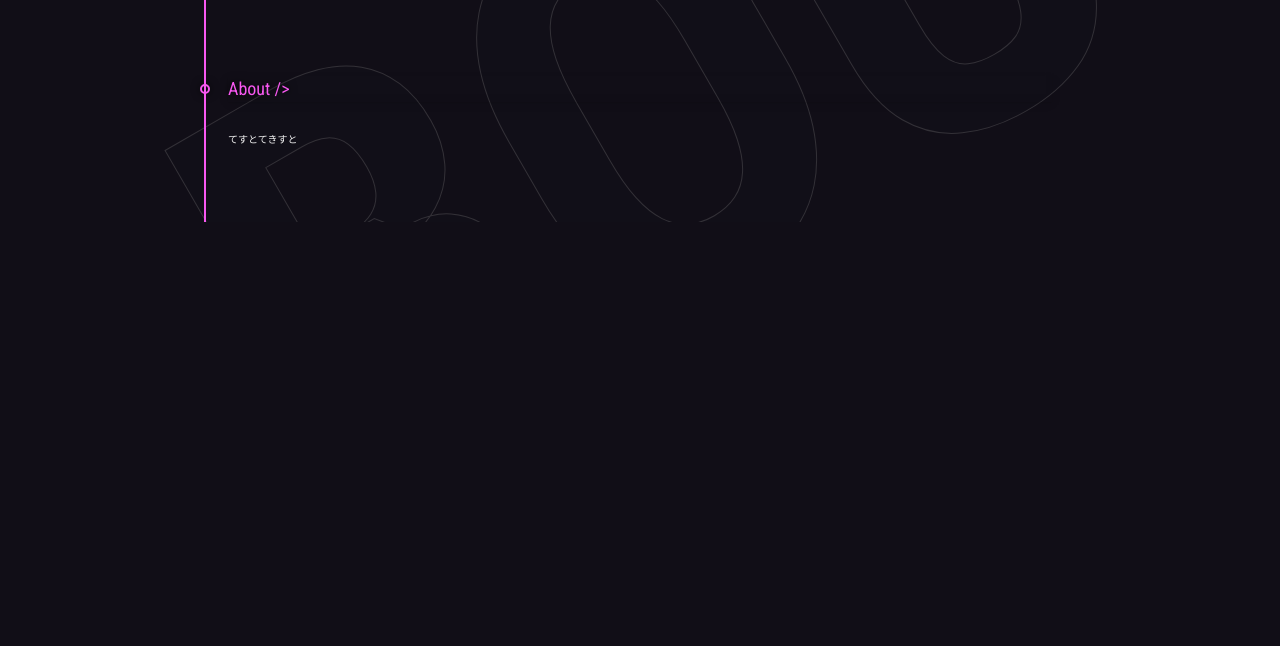
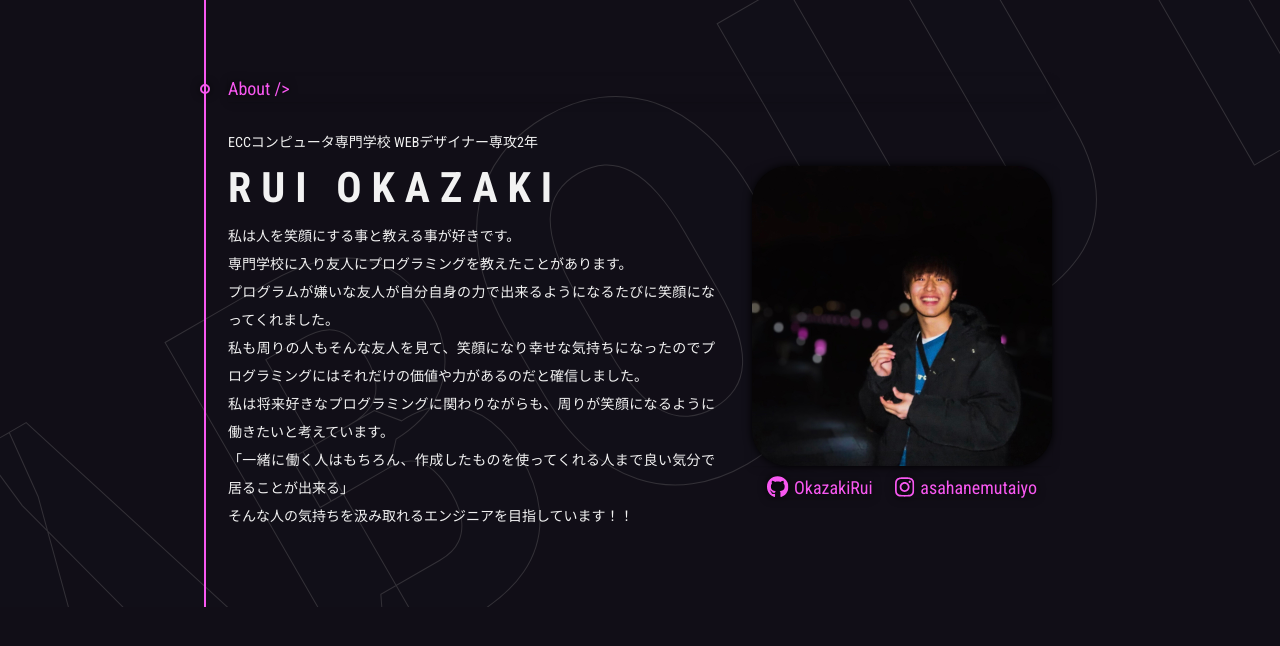
Before and after one commit to ruiokazaki-archive/portfolio-react, a React (Create React App) app: page / in a window 1280 px wide. Shown: the top 646 px of the page. Built offline with nearby package versions, Linux system fonts and the light colour scheme.

Commit message:
update: About components complete

```diff
--- /dev/null
+++ b/src/components/organisms/About.style.tsx
@@ -0,0 +1,61 @@
+import styled from 'styled-components';
+import tw from 'tailwind-styled-components';
+
+// Contents Wrap
+
+// Left contnests
+const LeftContentsStyle = styled.section`
+  width: 487px;
+  height: 400px;
+`;
+export const LeftContents = tw(LeftContentsStyle)`flex flex-col`;
+
+const ProfileNameStyle = styled.h3`
+  line-height: 49px;
+  letter-spacing: 10px;
+  font-size: 42px;
+  margin-top: 10px;
+  margin-bottom: 10px;
+`;
+export const ProfileName = tw(ProfileNameStyle)`font-bold order-2`;
+const ProfileSchoolStyle = styled.p`
+  font-size: 14px;
+`;
+export const ProfileSchool = tw(ProfileSchoolStyle)` order-1`;
+
+const ProfileIntroductionStyle = styled.p`
+  font-size: 14px;
+  line-height: 28px;
+`;
+export const ProfileIntroduction = tw(
+  ProfileIntroductionStyle,
+)`text-justify order-3`;
+
+const ProfileImageStyle = styled.figure`
+  img {
+    width: 100%;
+    border-radius: 36px;
+  }
+`;
+export const ProfileImage = tw(ProfileImageStyle)`w-full shadow`;
+
+// Right contnests
+export const RightContents = styled.div`
+  width: 300px;
+`;
+
+const LinkWrapStyle = styled.div`
+  margin: 10px 15px 0 15px;
+`;
+export const LinkWrap = tw(LinkWrapStyle)`flex justify-between`;
+
+const LinkStyle = styled.a`
+  font-size: 18px;
+  line-height: 21px;
+`;
+export const Link = tw(LinkStyle)`flex items-center text-pink1 shadow`;
+
+const LinkIconStyle = styled.figure`
+  margin-right: 5px;
+`;
+export const LinkIcon = tw(LinkIconStyle)`flex items-center justify-center`;
--- a/src/components/organisms/About.tsx
+++ b/src/components/organisms/About.tsx
@@ -1,9 +1,66 @@
 import { VFC } from 'react';
 import SectionWrap from '../templates/SectionWrap';
+import {
+  LeftContents,
+  RightContents,
+  ProfileName,
+  ProfileSchool,
+  ProfileIntroduction,
+  ProfileImage,
+  LinkWrap,
+  Link,
+  LinkIcon,
+} from './About.style';
+
+// images
+import myself from '../../assets/images/myself.jpg';
+import github from '../../assets/svg/github.svg';
+import instagram from '../../assets/svg/instagram.svg';
 
 const About: VFC = () => (
   <SectionWrap sectionTitle="About">
-    <p>てすとてきすと</p>
+    <div className="flex items-center justify-between">
+      <LeftContents>
+        <ProfileName>RUI OKAZAKI</ProfileName>
+        <ProfileSchool>
+          ECCコンピュータ専門学校 WEBデザイナー専攻2年
+        </ProfileSchool>
+        <ProfileIntroduction>
+          私は人を笑顔にする事と教える事が好きです。
+          <br />
+          専門学校に入り友人にプログラミングを教えたことがあります。
+          <br />
+          プログラムが嫌いな友人が自分自身の力で出来るようになるたびに笑顔になってくれました。
+          <br />
+          私も周りの人もそんな友人を見て、笑顔になり幸せな気持ちになったのでプログラミングにはそれだけの価値や力があるのだと確信しました。
+          <br />
+          私は将来好きなプログラミングに関わりながらも、周りが笑顔になるように働きたいと考えています。
+          <br />
+          「一緒に働く人はもちろん、作成したものを使ってくれる人まで良い気分で居ることが出来る」
+          <br />
+          そんな人の気持ちを汲み取れるエンジニアを目指しています！！
+        </ProfileIntroduction>
+      </LeftContents>
+      <RightContents>
+        <ProfileImage>
+          <img src={myself} alt="岡崎流依の写真" />
+        </ProfileImage>
+        <LinkWrap>
+          <Link href="https://github.com/OkazakiRui" target="ruru">
+            <LinkIcon>
+              <img src={github} alt="github" />
+            </LinkIcon>
+            OkazakiRui
+          </Link>
+          <Link href="https://www.instagram.com/asahanemutaiyo/" target="ruru">
+            <LinkIcon>
+              <img src={instagram} alt="instagram" />
+            </LinkIcon>
+            asahanemutaiyo
+          </Link>
+        </LinkWrap>
+      </RightContents>
+    </div>
   </SectionWrap>
 );
 
--- a/tailwind.config.js
+++ b/tailwind.config.js
@@ -1,3 +1,5 @@
+// const plugin = require('tailwindcss/plugin');
+
 module.exports = {
   purge: ['./src/**/**/*.{js,jsx,ts,tsx}', './public/index.html'],
   darkMode: false, // or 'media' or 'class'
```
Also changed, not shown: 21 other files (tests, documents, lock files or other folders).
